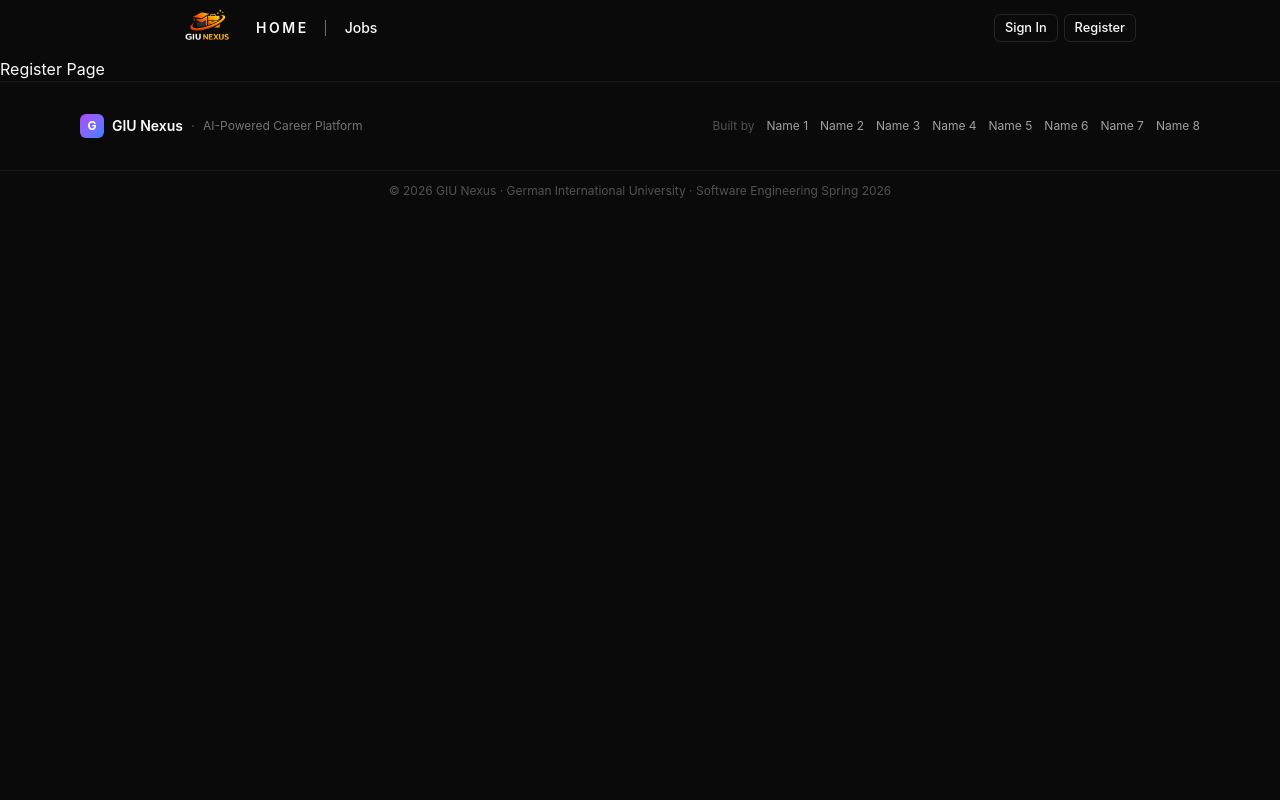
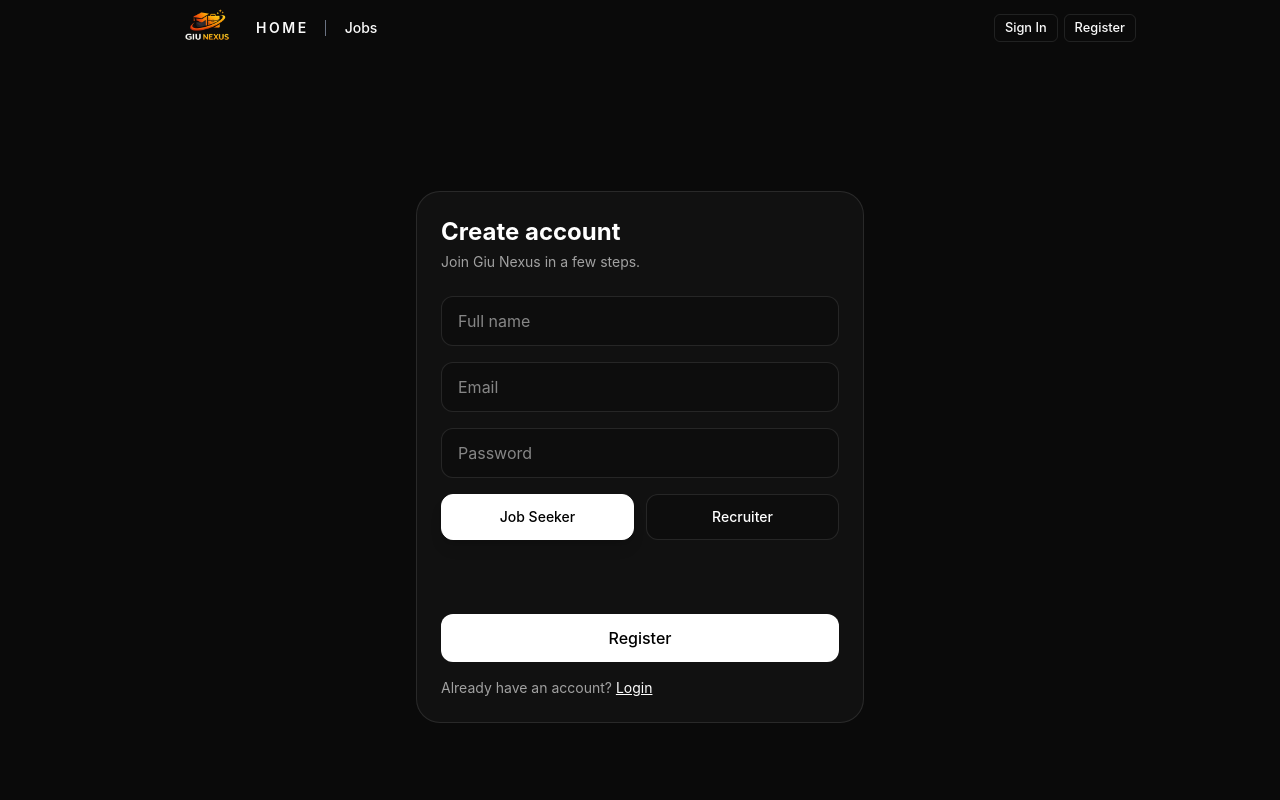
Before and after one commit to Omar-Raslan-16006931/giu-nexus, a React (Vite) app in the folder client/: page /register in a window 1280 px wide. Shown: the top 800 px of the page. Built offline with nearby package versions, Linux system fonts and the light colour scheme.

Commit message:
Login and register pages

```diff
--- a/client/package.json
+++ b/client/package.json
@@ -19,7 +19,7 @@
     "radix-ui": "^1.4.3",
     "react": "^19.0.0",
     "react-dom": "^19.0.0",
-    "react-router-dom": "^7.15.0",
+    "react-router-dom": "^6.30.1",
     "shadcn": "^4.7.0",
     "tailwind-merge": "^3.6.0",
     "tailwindcss": "^4.3.0",
--- a/client/src/components/RoleRoute.jsx
+++ b/client/src/components/RoleRoute.jsx
@@ -2,12 +2,15 @@
 import { Navigate } from "react-router-dom";
 import { useAuth } from "@/context/AuthContext";
 
-export default function RoleRoute({ children, role }) {
+export default function RoleRoute({ children, role, allowedRoles = [] }) {
   const { isAuthenticated, user } = useAuth();
+  const requiredRoles = allowedRoles.length > 0 ? allowedRoles : role ? [role] : [];
 
   if (!isAuthenticated) return <Navigate to="/login" replace />;
 
-  if (user?.role !== role) return <Navigate to="/" replace />;
+  if (requiredRoles.length > 0 && !requiredRoles.includes(user?.role)) {
+    return <Navigate to="/login" replace />;
+  }
 
   return children;
 }
--- a/client/src/pages/HomePage.jsx
+++ b/client/src/pages/HomePage.jsx
@@ -1,6 +1,6 @@
 // src/pages/HomePage.jsx
 import { useState } from "react";
-import { Link } from "react-router-dom";
+import { Link, useLocation } from "react-router-dom";
 import { Sparkles, Briefcase, ArrowRight } from "lucide-react";
 import { useAuth } from "@/context/AuthContext";
 import ApplicationStatusBadge from "@/components/ApplicationStatusBadge";
--- a/client/src/pages/LoginPage.jsx
+++ b/client/src/pages/LoginPage.jsx
@@ -1,84 +1,81 @@
 import { useState } from "react";
-import { useNavigate } from "react-router-dom";
-import { useAuth } from "../context/AuthContext";
-import { loginUser } from "../services/authService";
+import { Link, useNavigate } from "react-router-dom";
+import { Loader2 } from "lucide-react";
+import api from "@/services/api";
+import { useAuth } from "@/context/AuthContext";
 
 export default function LoginPage() {
-
+  const [email, setEmail] = useState("");
+  const [password, setPassword] = useState("");
+  const [error, setError] = useState("");
+  const [loading, setLoading] = useState(false);
   const { login } = useAuth();
   const navigate = useNavigate();
 
-  const [email, setEmail] = useState("");
+  const handleSubmit = async (e) => {
+    e.preventDefault();
+    if (!email.trim() || !password.trim()) return setError("Invalid email or password");
 
-  const [password, setPassword] = useState("");
-
-  const [error, setError] = useState("");
-
-  const handleSubmit = async (e) => {
-
-    e.preventDefault();
+    setLoading(true);
+    setError("");
 
     try {
-
-      const data = await loginUser({
-        email,
-        password
-      });
-
+      const { data } = await api.post("/auth/login", { email, password });
       login(data.token, data.user);
-      if (data.user.role === "admin") {
-        navigate("/admin/dashboard");
-      } else if (data.user.role === "recruiter") {
-        navigate("/recruiter/dashboard");
-      } else {
-        navigate("/profile");
-      }
+      navigate("/");
     } catch (err) {
-
-      setError(
-        err.response?.data?.message ||
-        "Login failed"
-      );
+      setError(err.response?.data?.message || "Invalid email or password");
+    } finally {
+      setLoading(false);
     }
   };
 
   return (
-    <div>
+    <div className="min-h-screen grid place-items-center bg-neutral-950 px-4">
+      <form onSubmit={handleSubmit} className="w-full max-w-md rounded-3xl border border-white/10 bg-white/[0.03] p-6">
+        <h1 className="text-2xl font-bold text-white">Login</h1>
+        <p className="mt-1 text-sm text-neutral-400">Sign in to continue.</p>
 
-      <h1>Login Page</h1>
-
-      <form onSubmit={handleSubmit}>
-
+        <div className="mt-6 space-y-4">
           <input
             type="email"
             placeholder="Email"
             value={email}
-          onChange={(e) =>
-            setEmail(e.target.value)
-          }
+            onChange={(e) => setEmail(e.target.value)}
+            className="w-full rounded-xl border border-white/10 bg-black/20 px-4 py-3 text-white outline-none"
           />
-
-        <br />
-
           <input
             type="password"
             placeholder="Password"
             value={password}
-          onChange={(e) =>
-            setPassword(e.target.value)
-          }
+            onChange={(e) => setPassword(e.target.value)}
+            className="w-full rounded-xl border border-white/10 bg-black/20 px-4 py-3 text-white outline-none"
           />
 
-        <br />
+          <p className={`overflow-hidden text-sm text-red-400 transition-all duration-300 ${error ? "max-h-20 opacity-100" : "max-h-0 opacity-0"}`}>
+            {error || "placeholder"}
+          </p>
 
-        <button type="submit">
-          Login
+          <button
+            type="submit"
+            disabled={loading}
+            className="flex w-full items-center justify-center gap-2 rounded-xl bg-white px-4 py-3 font-medium text-black transition-all duration-200 hover:-translate-y-0.5 hover:scale-[1.01] hover:cursor-pointer hover:shadow-lg active:translate-y-0 active:scale-[0.98] disabled:cursor-not-allowed disabled:opacity-60"
+          >
+            {loading && <Loader2 className="h-4 w-4 animate-spin" />}
+            {loading ? "Logging in..." : "Login"}
           </button>
+        </div>
 
+        <p className="mt-4 text-sm text-neutral-400">
+          No account? <Link to="/register" className="text-white underline">Register</Link>
+        </p>
+
+        <p className="mt-2 text-sm text-neutral-400">
+          <Link to="/forgot-password" className="text-neutral-300 underline underline-offset-4 hover:text-white">
+            Forgot password?
+          </Link>
+        </p>
       </form>
-
-      {error && <p>{error}</p>}
-
     </div>
   );
 }
--- a/client/src/pages/RegisterPage.jsx
+++ b/client/src/pages/RegisterPage.jsx
@@ -1,3 +1,149 @@
+import { useState } from "react";
+import { Link, useNavigate } from "react-router-dom";
+import { Loader2 } from "lucide-react";
+import api from "@/services/api";
+import { useAuth } from "@/context/AuthContext";
+
 export default function RegisterPage() {
-    return <h1>Register Page</h1>;
+    const [name, setName] = useState("");
+    const [email, setEmail] = useState("");
+    const [password, setPassword] = useState("");
+    const [role, setRole] = useState("jobseeker");
+    const [error, setError] = useState("");
+    const [notice, setNotice] = useState("");
+    const [loading, setLoading] = useState(false);
+    const { login } = useAuth();
+    const navigate = useNavigate();
+
+    const handleSubmit = async (e) => {
+        e.preventDefault();
+
+        if (!name.trim() || !email.trim() || !password.trim()) {
+            setError("All fields are required");
+            return;
+        }
+
+        setLoading(true);
+        setError("");
+        setNotice("");
+
+        try {
+            const { data } = await api.post("/auth/register", {
+                name,
+                email,
+                password,
+                role,
+            });
+
+            login(data.token, data.user);
+
+            if (data.user?.status === "pending") {
+                navigate("/", {
+                    state: {
+                        flashMessage: "Account pending admin approval",
+                    },
+                });
+                return;
+            }
+
+            navigate("/");
+        } catch (err) {
+            setError(err.response?.data?.message || "Unable to register");
+        } finally {
+            setLoading(false);
+        }
+    };
+
+    return (
+        <div className="min-h-screen grid place-items-center bg-neutral-950 px-4">
+            <form
+                onSubmit={handleSubmit}
+                className="w-full max-w-md rounded-3xl border border-white/10 bg-white/[0.03] p-6"
+            >
+                <h1 className="text-2xl font-bold text-white">Create account</h1>
+                <p className="mt-1 text-sm text-neutral-400">Join Giu Nexus in a few steps.</p>
+
+                <div className="mt-6 space-y-4">
+                    <input
+                        type="text"
+                        placeholder="Full name"
+                        value={name}
+                        onChange={(e) => setName(e.target.value)}
+                        className="w-full rounded-xl border border-white/10 bg-black/20 px-4 py-3 text-white outline-none"
+                    />
+                    <input
+                        type="email"
+                        placeholder="Email"
+                        value={email}
+                        onChange={(e) => setEmail(e.target.value)}
+                        className="w-full rounded-xl border border-white/10 bg-black/20 px-4 py-3 text-white outline-none"
+                    />
+                    <input
+                        type="password"
+                        placeholder="Password"
+                        value={password}
+                        onChange={(e) => setPassword(e.target.value)}
+                        className="w-full rounded-xl border border-white/10 bg-black/20 px-4 py-3 text-white outline-none"
+                    />
+
+                    <div className="grid grid-cols-2 gap-3">
+                        <button
+                            type="button"
+                            onClick={() => setRole("jobseeker")}
+                            className={`rounded-xl border px-4 py-3 text-sm font-medium transition-all duration-200 hover:cursor-pointer ${
+                                role === "jobseeker"
+                                    ? "border-white bg-white text-black shadow-lg"
+                                    : "border-white/10 bg-black/20 text-white hover:bg-white/10"
+                            }`}
+                        >
+                            Job Seeker
+                        </button>
+                        <button
+                            type="button"
+                            onClick={() => setRole("recruiter")}
+                            className={`rounded-xl border px-4 py-3 text-sm font-medium transition-all duration-200 hover:cursor-pointer ${
+                                role === "recruiter"
+                                    ? "border-white bg-white text-black shadow-lg"
+                                    : "border-white/10 bg-black/20 text-white hover:bg-white/10"
+                            }`}
+                        >
+                            Recruiter
+                        </button>
+                    </div>
+
+                    <p
+                        className={`overflow-hidden text-sm text-red-400 transition-all duration-300 ${
+                            error ? "max-h-20 opacity-100" : "max-h-0 opacity-0"
+                        }`}
+                    >
+                        {error || "placeholder"}
+                    </p>
+
+                    <p
+                        className={`overflow-hidden rounded-xl border border-amber-500/20 bg-amber-500/10 px-4 py-3 text-sm text-amber-200 transition-all duration-300 ${
+                            notice ? "max-h-24 opacity-100" : "max-h-0 border-transparent bg-transparent px-0 py-0 opacity-0"
+                        }`}
+                    >
+                        {notice || "placeholder"}
+                    </p>
+
+                    <button
+                        type="submit"
+                        disabled={loading}
+                        className="flex w-full items-center justify-center gap-2 rounded-xl bg-white px-4 py-3 font-medium text-black transition-all duration-200 hover:-translate-y-0.5 hover:cursor-pointer hover:scale-[1.01] hover:shadow-lg active:translate-y-0 active:scale-[0.98] disabled:cursor-not-allowed disabled:opacity-60"
+                    >
+                        {loading && <Loader2 className="h-4 w-4 animate-spin" />}
+                        {loading ? "Creating account..." : "Register"}
+                    </button>
+                </div>
+
+                <p className="mt-4 text-sm text-neutral-400">
+                    Already have an account?{" "}
+                    <Link to="/login" className="text-white underline">
+                        Login
+                    </Link>
+                </p>
+            </form>
+        </div>
+    );
 }
--- a/client/src/services/api.js
+++ b/client/src/services/api.js
@@ -28,7 +28,12 @@ api.interceptors.response.use(
 
   (error) => {
 
-    if (error.response?.status === 401) {
+    const requestUrl = error.config?.url || "";
+
+    if (
+      error.response?.status === 401 &&
+      !requestUrl.includes("/auth/login")
+    ) {
 
       localStorage.removeItem("token");
 
```
Also changed, not shown: client/src/components/Navbar.jsx (+14 -0 lines), client/src/context/AuthContext.jsx (+34 -5 lines), 1 other file (tests, documents, lock files or other folders). Lines whose indentation alone changed are shown as unchanged.
